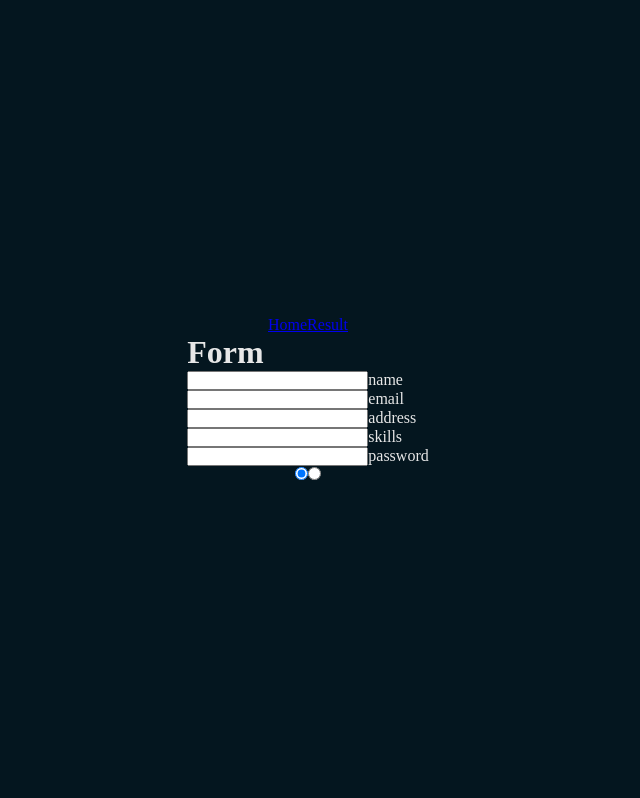
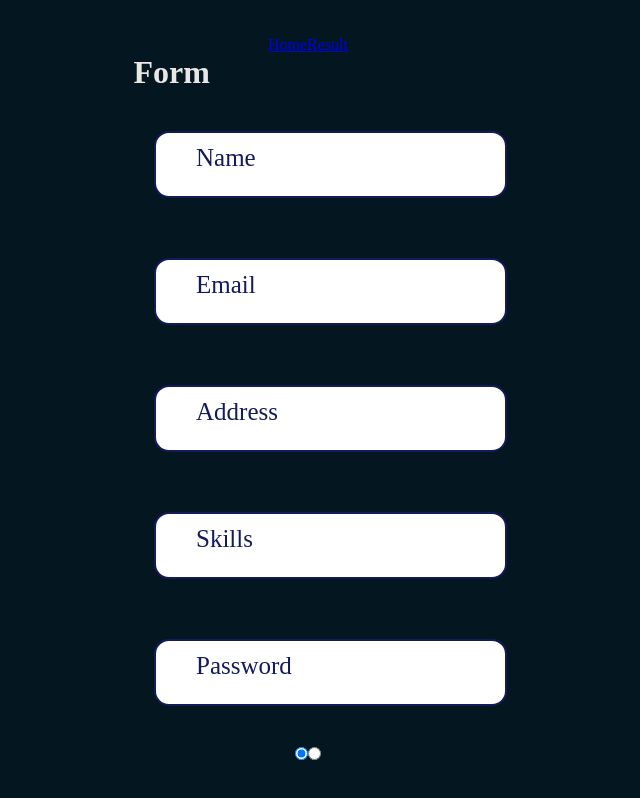
Before and after one commit to M-Hafez22/dynamic-form-vue, a Vue app: page / in a window 1280 px wide. Shown: the whole page, without its empty margins (332-972 px from the left). Built offline with nearby package versions, Linux system fonts and the light colour scheme.

Commit message:
💄 Style input field

```diff
--- /dev/null
+++ b/src/assets/_input.scss
@@ -0,0 +1,46 @@
+$color: rgb(20, 27, 92);
+$bg-color : #fff;
+.form{
+	max-width: 90vw;
+}
+.input{
+	max-width: 90vw;
+	position: relative;
+	text-align: center;
+	color: $color;
+	padding: 1em;
+	margin:1em auto;
+	font-size: 1.25em;
+	max-width: 95vw;
+	& input {
+		width:100%;
+		height: 100%;
+		font-size: 1em;
+		color: $color;
+		padding: 1em;
+		border: 2px solid $color;
+		border-radius: 15px;
+		outline: none;
+		z-index: 5;
+		background: $bg-color;
+
+		&:focus + label,
+		&:valid + label{
+			top: 0;
+		}
+	}
+
+	& label {
+		position: absolute;
+		top:1.3em;
+		left: 2em;
+		padding: 0  0.5em;
+		pointer-events: none;
+		background: $bg-color;
+		text-align: left;
+		font-size: 1.25em;
+		text-transform: capitalize;
+		transition:  top 500ms ease;
+		border-radius: 12px;
+	}
+}
--- a/src/assets/main.scss
+++ b/src/assets/main.scss
@@ -1,5 +1,5 @@
 @import "config";
-
+@import "input";
 .app {
   width: 100vw;
   height: 100vh;
```
